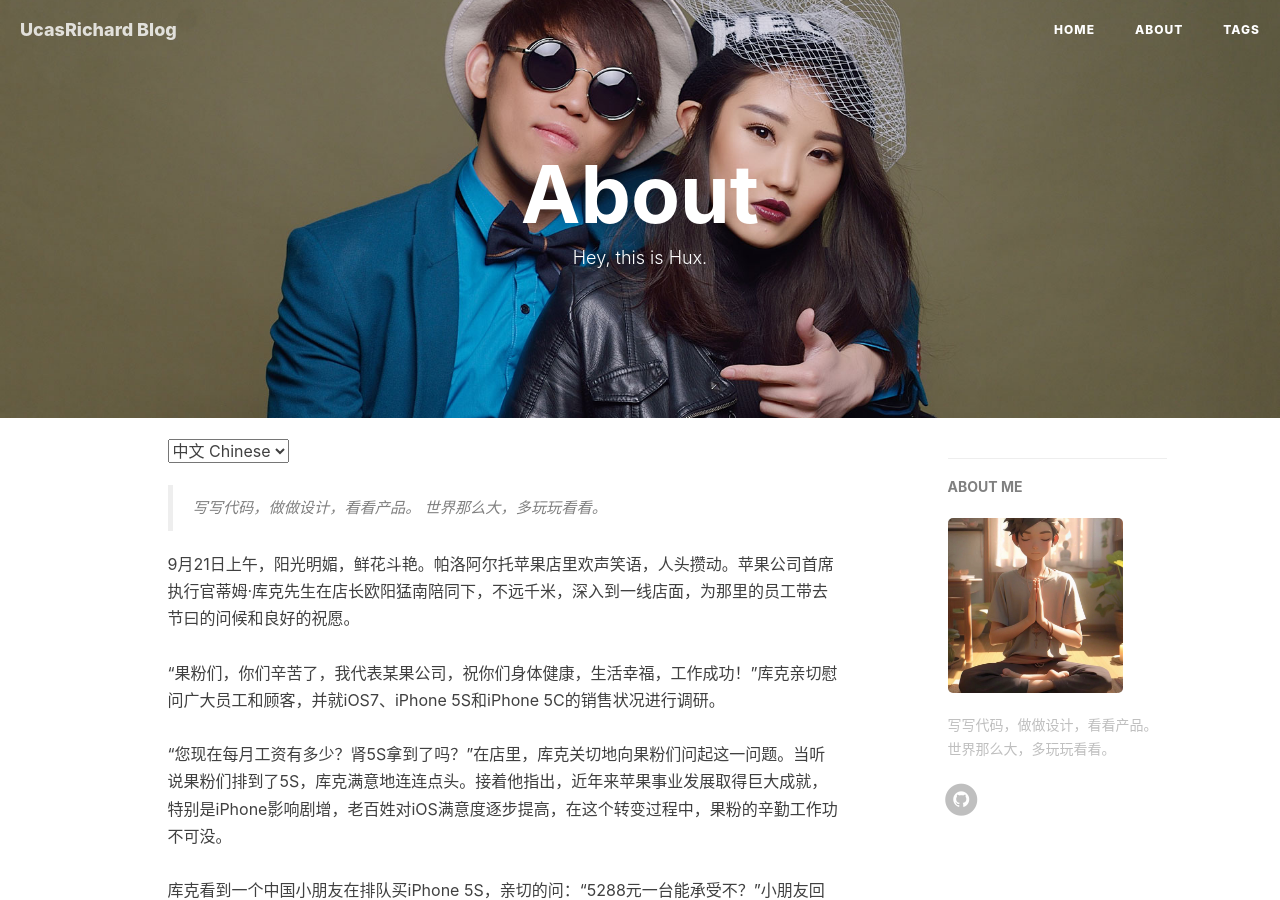
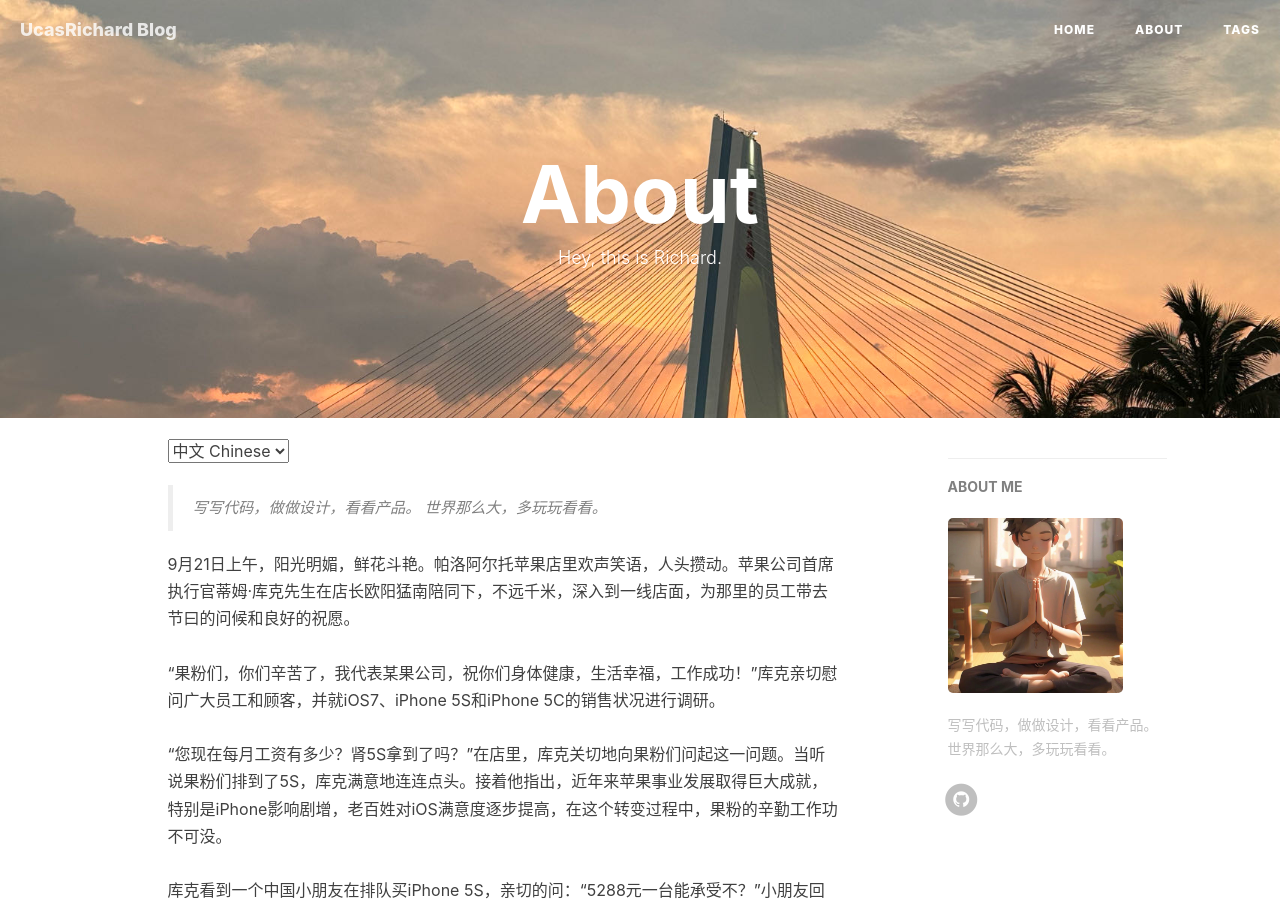
Before and after one commit to UcasRichard/ucasrichard.github.io, a Jekyll site: the page built from about.html, in a window 1280 px wide and 900 px high. Built offline with Jekyll 4.4.1, drawn with Linux system fonts in a browser that asks for light colours; nearby versions of some CDN libraries; comment, search, counter and statistics services are not loaded.

Commit message:
change about page

```diff
--- a/about.html
+++ b/about.html
@@ -1,7 +1,7 @@
 ---
 layout: page
 title: "About"
-description: "Hey, this is Hux."
+description: "Hey, this is Richard."
 header-img: "img/about-bg.jpg"
 ---
 
```
Also changed, not shown: img/about-bg.jpg.
